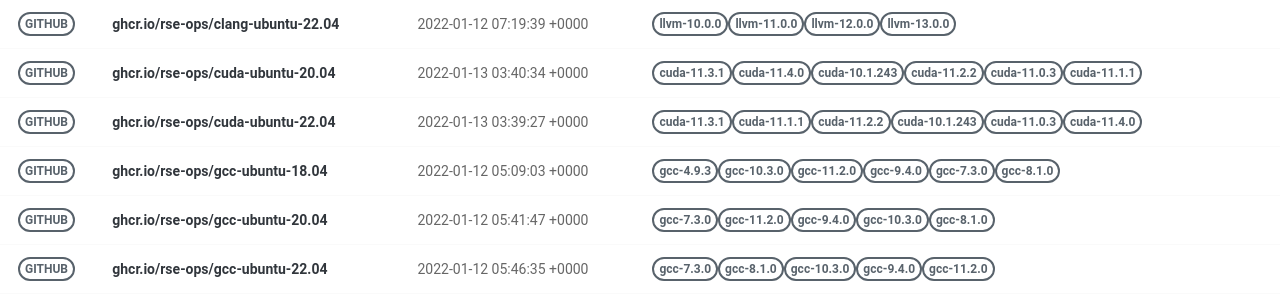
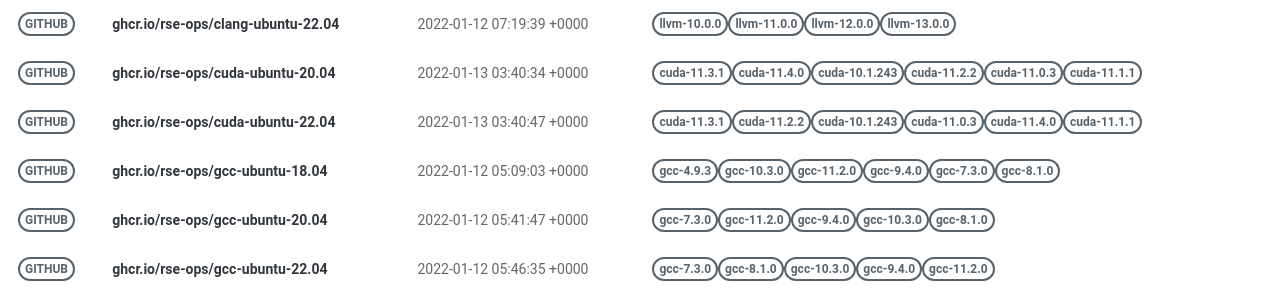
Before and after one commit to rse-ops/docker-images, a Jekyll site: the page built from pages/index.md, in a window 1280 px wide. Shown: the part 228-528 px from the top of the page. Built offline with Jekyll 4.4.1, drawn with Linux system fonts in a browser that asks for light colours; nearby versions of some CDN libraries.

Commit message:
Automated push to update library 2022-01-13

```diff
--- a/_library/ghcr.io-rse-ops-cuda-ubuntu-22.04.md
+++ b/_library/ghcr.io-rse-ops-cuda-ubuntu-22.04.md
@@ -1,7 +1,7 @@
 ---
 layout: container
 name: ghcr.io/rse-ops/cuda-ubuntu-22.04
-updated_at: 2022-01-13 03:39:27.520524
+updated_at: 2022-01-13 03:40:47.003251
 
 
 container_url: https://github.com/orgs/rse-ops/packages/container/package/cuda-ubuntu-22.04
```
Also changed, not shown: other parts of _library/ghcr.io-rse-ops-cuda-ubuntu-22.04.md (+3 -3 lines).
